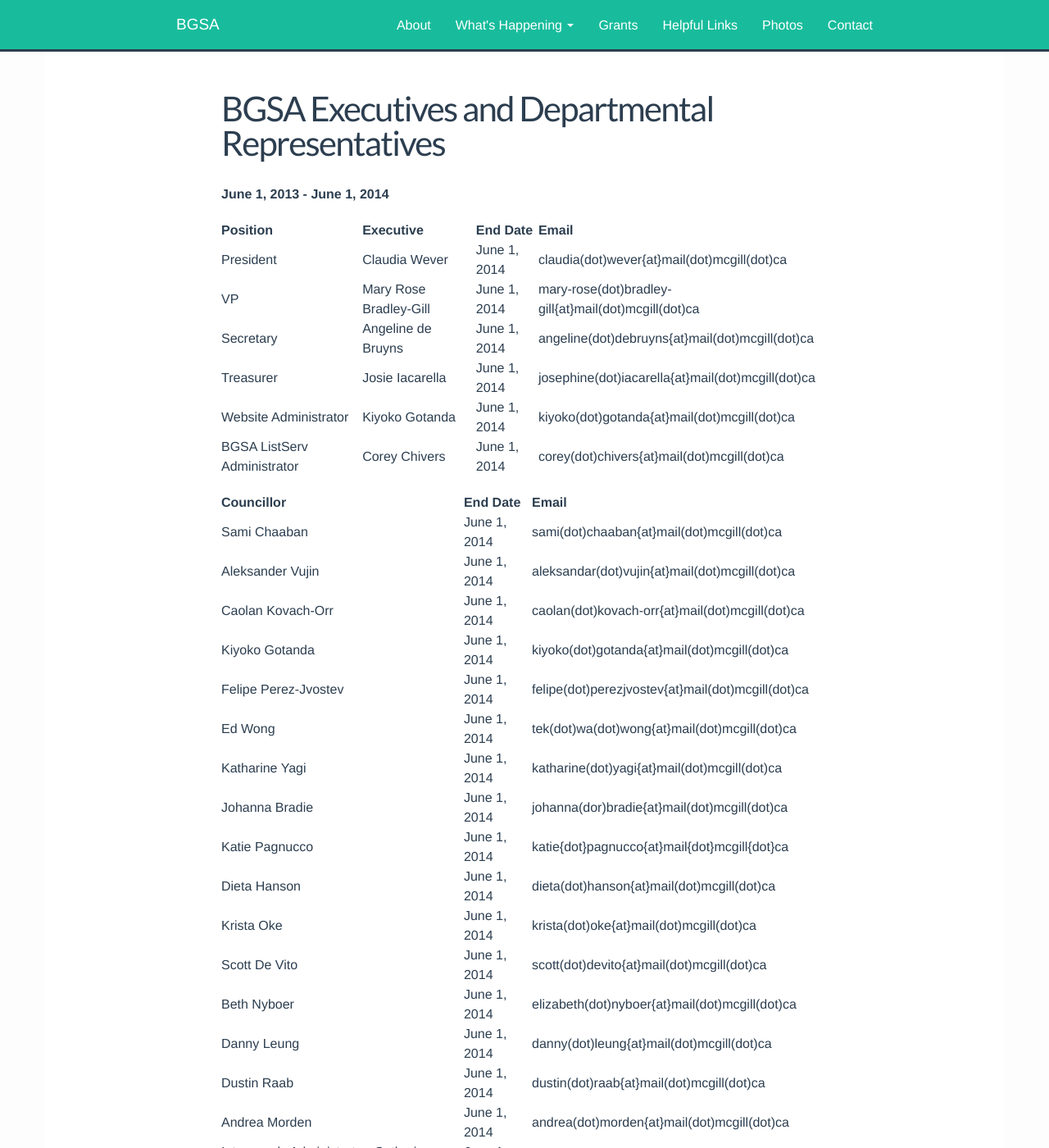
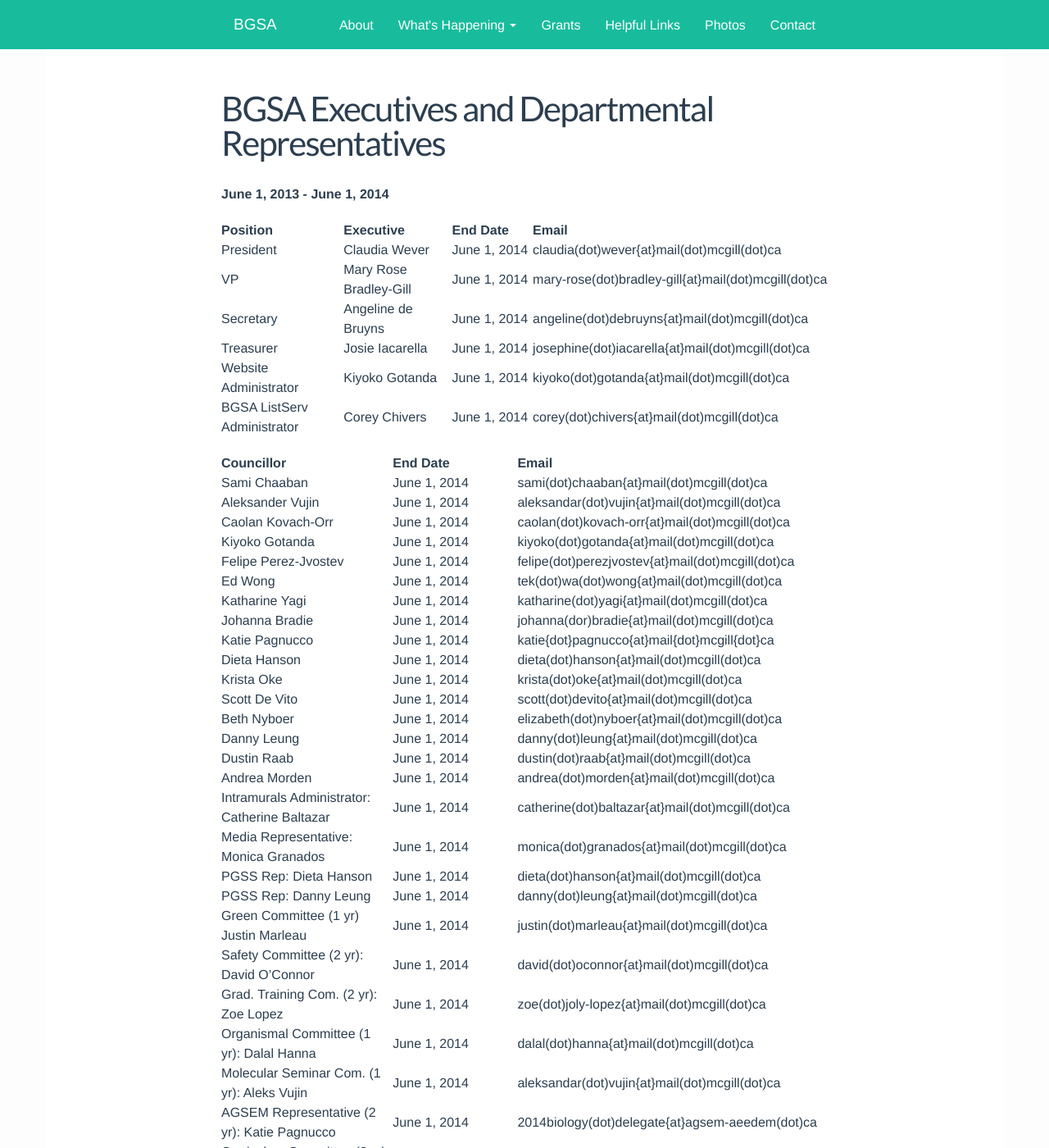
Before and after one commit to McGillBGSA/McGillBGSA.github.io, a Jekyll site: the page built from contact.md, in a window 1280 px wide and 1400 px high. Shown: the whole window at 82% size. Built offline with Jekyll 4.4.1, drawn with Linux system fonts in a browser that asks for light colours; nearby versions of some CDN libraries.

Commit message:
style changes

```diff
--- a/css/main.css
+++ b/css/main.css
@@ -1,10 +1,15 @@
-.navbar {
-  border-bottom: 3px solid #2C3E50;
-  padding: 0 200px;
+.navbar > .container {
+    width:auto;
+    max-width: 740px;
 }
-
-.navbar > .container {width:auto;}
 
 .page-content {
   margin-top: 60px;
 }
+
+/* Page-specific Styling */
+/*************************/
+
+#contact th, td {
+    width: 500px;
+}
```
